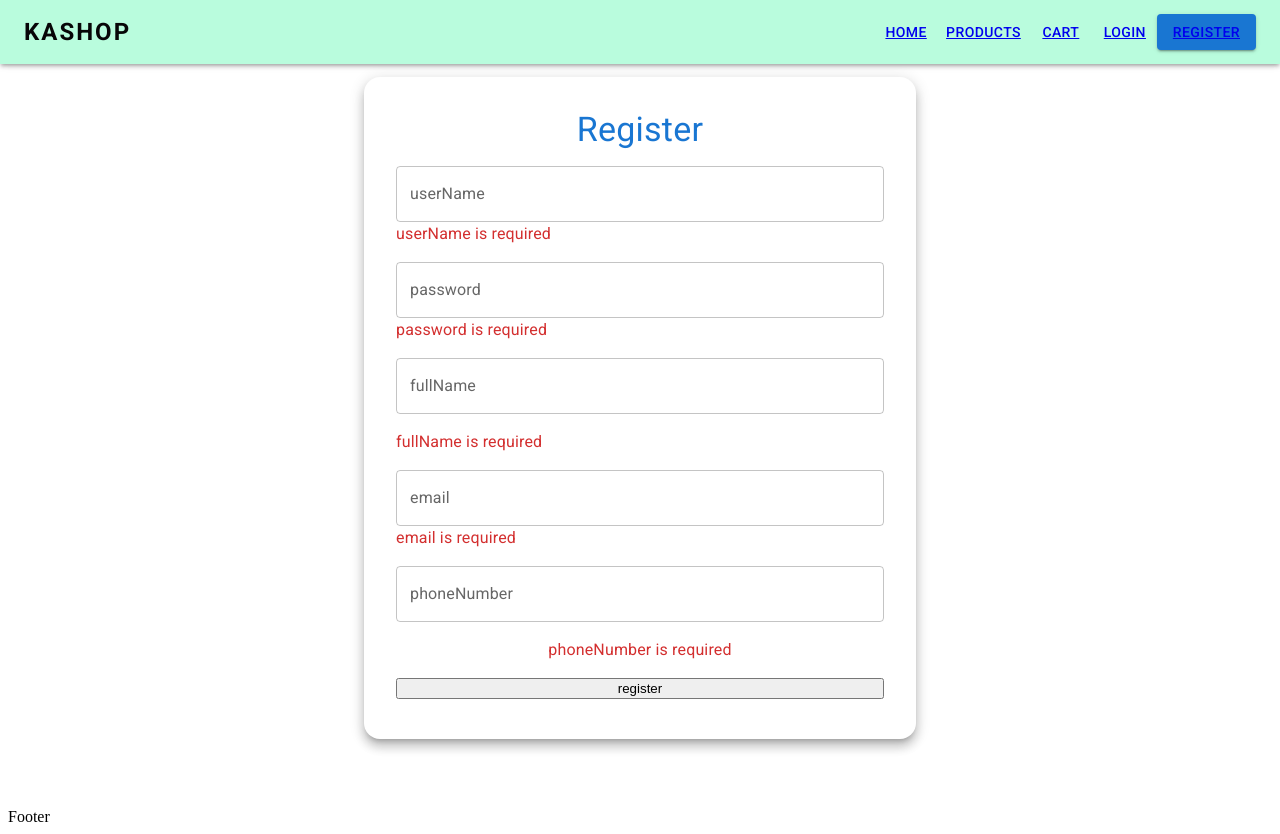
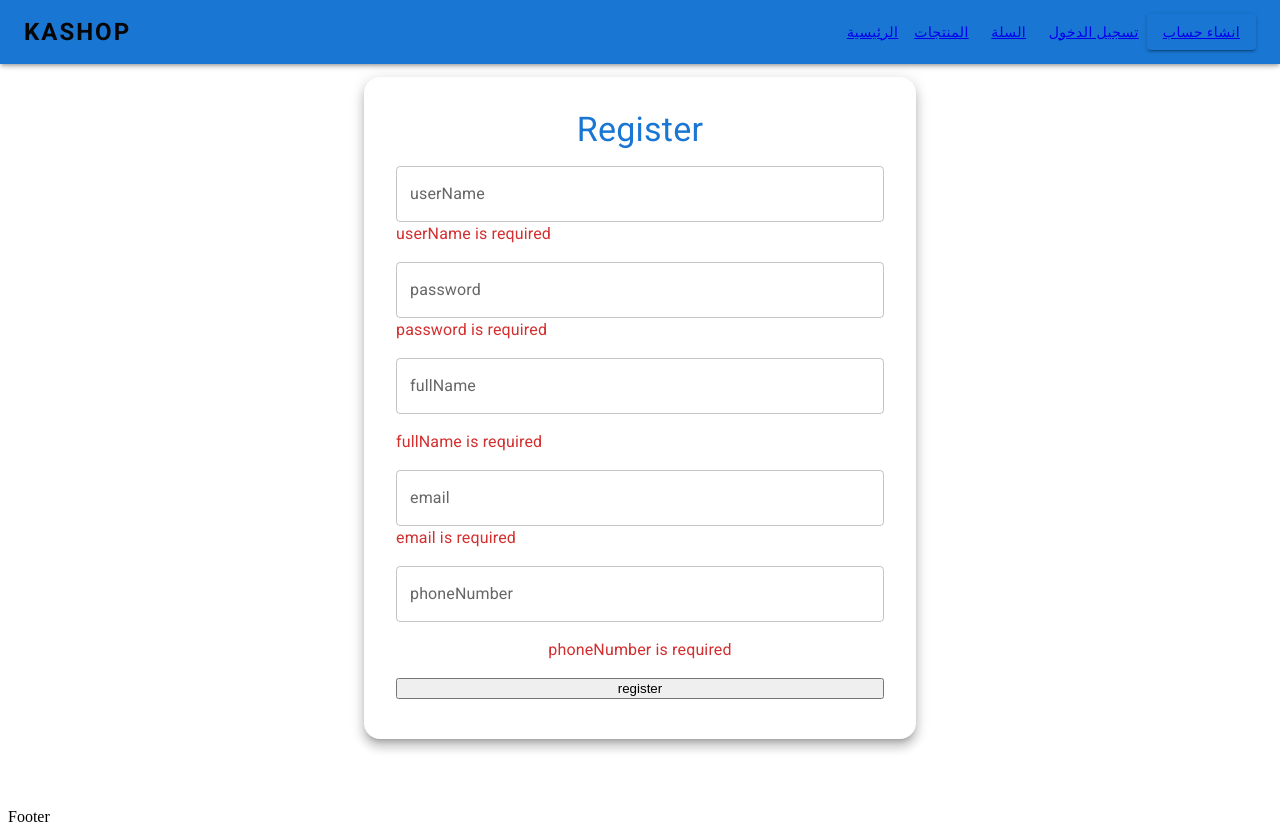
Before and after one commit to reham-hajjaj/kashop-front-16, a React (Vite) app: page /register in a window 1280 px wide. Built offline with nearby package versions, Linux system fonts and the light colour scheme.

Commit message:
translation Navbar

```diff
--- a/package.json
+++ b/package.json
@@ -23,7 +23,7 @@
     "react": "^19.2.6",
     "react-dom": "^19.2.6",
     "react-hook-form": "^7.80.0",
-    "react-i18next": "^17.0.10",
+    "react-i18next": "^17.0.11",
     "react-router-dom": "^7.18.0",
     "yup": "^1.7.1",
     "zustand": "^5.0.14"
--- a/src/App.jsx
+++ b/src/App.jsx
@@ -5,7 +5,7 @@ import Footer from './components/footer/Footer';
 import { QueryClient,QueryClientProvider } from '@tanstack/react-query'
 import { ReactQueryDevtools } from '@tanstack/react-query-devtools'
 import router from './routes/routes';
-import i18next from 'i18next';
+import './i18next.jsx'
 export default function App() {
 
 const queryClient = new QueryClient()
--- a/src/components/categories/Categories.jsx
+++ b/src/components/categories/Categories.jsx
@@ -15,13 +15,13 @@ export default function Categories() {
   return (
     <Container sx={{ mt:12}}>
 
-      <Typography variant='h4' sx={{color:"#0097a7"}} sx={{mb:4}} fontWeigth="bold" >Categories</Typography>
-      <Grid Container spacing={3}>
+      <Typography variant='h4' sx={{color:"#0097a7",mb:4}}  fontWeigth="bold" >Categories</Typography>
+      <Grid container spacing={3}>
         {data?.response?.data?.map((category)=>{
         <Grid item size={{ xs: 12, sm:6, md: 4}} key={category.id} >
-          <Card sx={{ borderRadius:3, textAlign:"center", p:2, boxShadow:3}}>
+          <Card  sx={{ display:"flex",justifyContent:"center", alignItems:"center" ,borderRadius:3, boxShadow:3}}>
 <CardContent>
-<Typography variant='h3' align="center" fontWeigth="bold">{category.name}</Typography>
+<Typography variant='h6' align="center">{category.name}</Typography>
 </CardContent>
           </Card >
         </Grid>
--- a/src/components/navbar/Navbar.jsx
+++ b/src/components/navbar/Navbar.jsx
@@ -7,10 +7,13 @@ import Button from '@mui/material/Button';
 import AppBar from '@mui/material/AppBar';
 import Typography from "@mui/material/Typography";
 import Toolbar from '@mui/material/Toolbar';
+import { useTranslation } from 'react-i18next';
+
 export default function Navbar() {
   const navigate =useNavigate();
   const token =useAuthStore((state)=>state.token);
   const logout = useAuthStore((state)=>state.logout);
+const{t} =useTranslation();
   const handleLogout =()=>{
     logout();
     navigate('/login');
@@ -18,8 +21,8 @@ export default function Navbar() {
   console.log(token);
   return (
 
-    <Box sx={{display:"flex",  gap:2, mr:"auto" }} sx={{display:{xs:"none", md:"flex"}}} >
-       <AppBar postion="static" sx={{background:"#b9fcdd",PX:0,minHeight:"56PX"}} elevation={3}>
+    <Box sx={{display:"flex",  gap:2, mr:"auto",display:{xs:"none", md:"flex"} }}  >
+       <AppBar postion="static" sx={{background:"#1976d2",PX:0,minHeight:"56PX"}} elevation={3}>
       <Toolbar >
         <Typography variant='h5' component="div" sx={{ fontWeight:"bold",letterSpacing:2,color:"#070607"}} >
           KASHOP
@@ -27,14 +30,14 @@ export default function Navbar() {
         <Typography variant= "h6" sx={{flexGrow:1 ,fontWeight:"bold"}}></Typography>
 
         <Button color="inherit" >
-          <Link to="/">Home</Link>
+          <Link to="/">{t('Home')}</Link>
         </Button>
 <Button color="inherit" >
-   <Link to="/products">Products</Link>
+   <Link to="/products">{t('Products')}</Link>
 </Button>
 
 <Button  color="inherit">
- <Link to="/cart">Cart</Link>
+ <Link to="/cart">{t('Cart')}</Link>
 </Button>
 
  {token?<>
@@ -46,11 +49,11 @@ export default function Navbar() {
  </>:
  <>
  <Button >
-  <Link to="/login">Login</Link>
+  <Link to="/login">{t('Login')}</Link>
  </Button>
 
 <Button variant="contained">
-   <Link to="/register">Register</Link>
+   <Link to="/register">{t('Register')}</Link>
 </Button>
 
  </>
--- a/src/i18next.jsx
+++ b/src/i18next.jsx
@@ -10,7 +10,7 @@ i18n
     resources: {
       en: {
         translation: {
-          "Hom": "Hom",
+          "Home": "Home",
           "Register":"Register",
           "Login":"Login",
           "Cart":"Cart",
@@ -21,7 +21,7 @@ i18n
       },
       ar: {
         translation: {
-          "Hom": "الرئيسية",
+          "Home": "الرئيسية",
           "Register":"انشاء حساب",
           "Login":"تسجيل الدخول",
           "Cart":"السلة",
@@ -31,7 +31,7 @@ i18n
         }
       },
     },
-    lng: "en", // if you're using a language detector, do not define the lng option
-    fallbackLng: "en",
+    lng: "ar", // if you're using a language detector, do not define the lng option
+    fallbackLng: "ar",
 
   });
```
Also changed, not shown: 1 other file (tests, documents, lock files or other folders).
